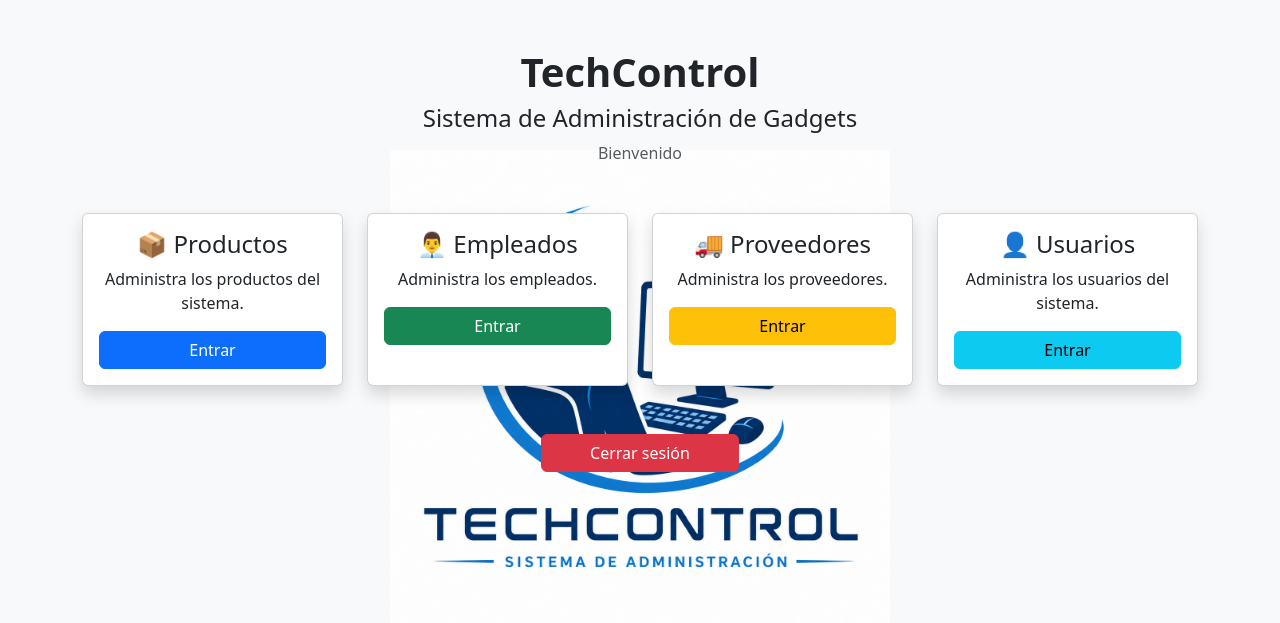
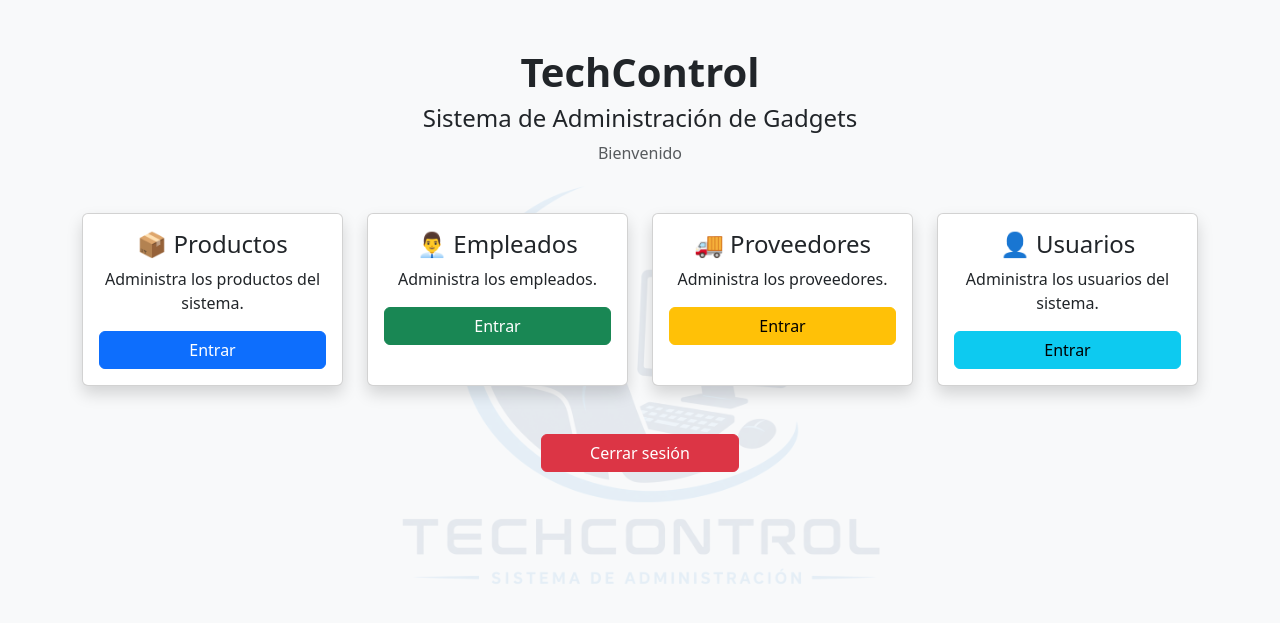
Before and after one commit to josjual86-star/pruebapython, a Python web app: template templates/dashboard.html in a window 1280 px wide. Shown: the top 623 px of the page. Run offline with Jinja, Linux system fonts and the light colour scheme; the template is opened without the code that fills it, so the values that code supplies are empty.

Commit message:
prueba logo fondo 2

```diff
--- a/templates/dashboard.html
+++ b/templates/dashboard.html
@@ -14,19 +14,35 @@
 
     body{
 
-    background-image: url("{{ url_for('static', filename='img/logo.png') }}");
+    background-color:#f8f9fa;
 
-    background-repeat: no-repeat;
-
-    background-position: center center;
-
-    background-size: 500px;
-
-    background-attachment: fixed;
+    position:relative;
 
 }
 
-    </style>
+    body::before{
+
+    content:"";
+
+    position:fixed;
+
+    inset:0;
+
+    background-image:url("{{ url_for('static', filename='img/logo.png') }}");
+
+    background-repeat:no-repeat;
+
+    background-position:center;
+
+    background-size:550px;
+
+    opacity:.08;
+
+    z-index:-1;
+
+}
+
+</style>
 
 </head>
 
```
